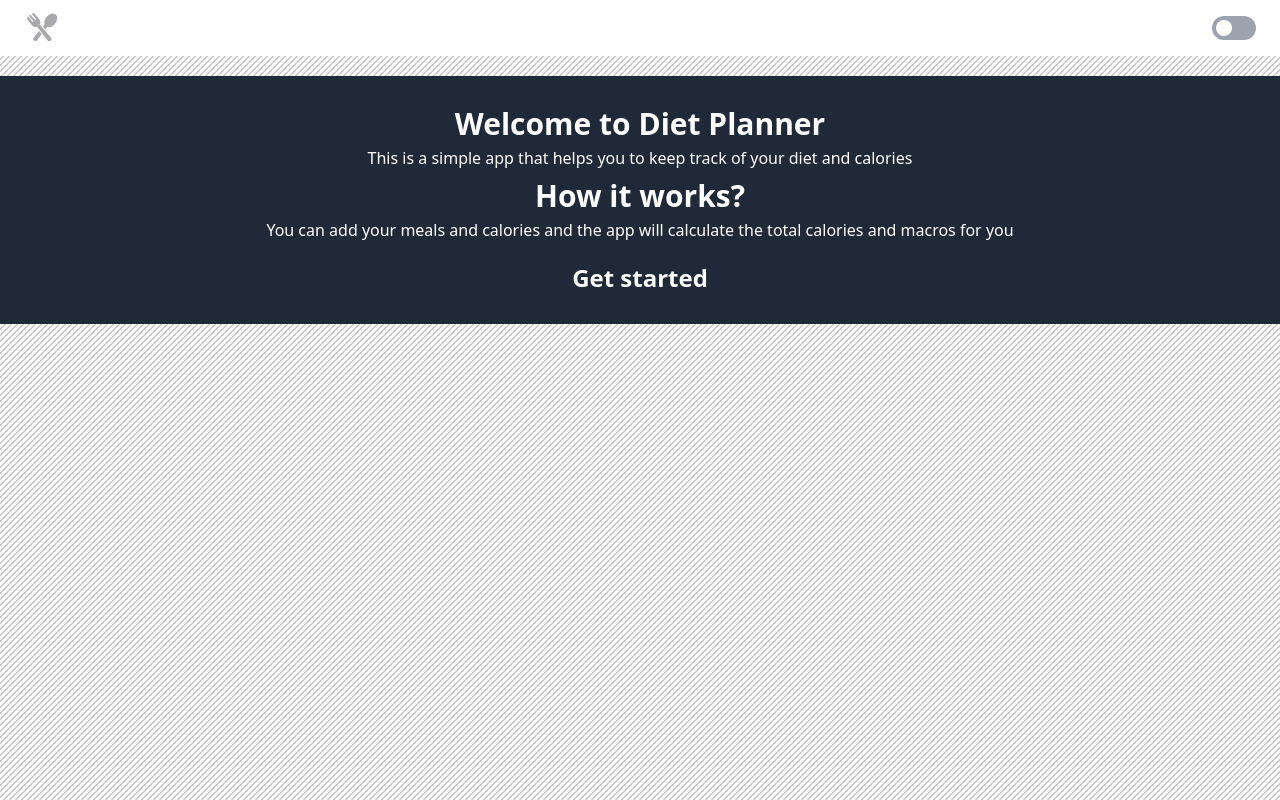
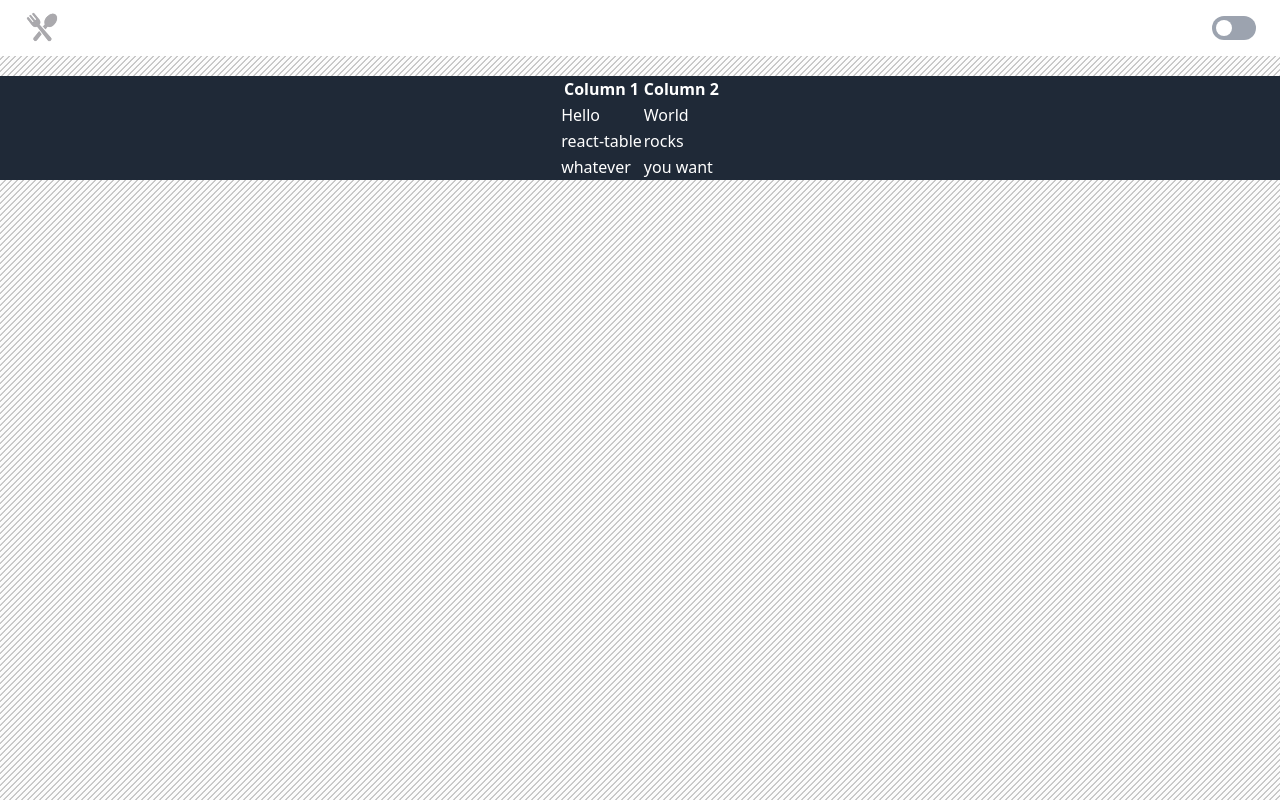
Before and after one commit to glauberperez/diet-planner, a React (Vite) app: page / in a window 1280 px wide. Built offline with nearby package versions, Linux system fonts and the light colour scheme; no server answers.

Commit message:
react-table implement

```diff
--- a/package.json
+++ b/package.json
@@ -11,9 +11,12 @@
   },
   "dependencies": {
     "@headlessui/react": "^1.7.17",
+    "@heroicons/react": "^2.1.1",
+    "heroicons": "^2.1.1",
     "react": "^18.2.0",
     "react-dom": "^18.2.0",
-    "react-router-dom": "^6.21.1"
+    "react-router-dom": "^6.21.1",
+    "react-table": "^7.8.0"
   },
   "devDependencies": {
     "@types/react": "^18.2.43",
--- a/src/components/Navbar.tsx
+++ b/src/components/Navbar.tsx
@@ -1,11 +1,23 @@
-import { useState } from 'react'
+import { useState, useEffect } from 'react'
 import { Switch } from '@headlessui/react'
 
 const Navbar = () => {
 
   const [darkmode, setDarkmode] = useState(false) // need to make dark mode works, that's just a base for it
 
-    return(
+  useEffect(() => {
+    if (darkmode) {
+      document.documentElement.classList.add('dark')
+    } else {
+      document.documentElement.classList.remove('dark')
+    }
+    console.log("dark mode changed: " + darkmode)
+  }
+  , [darkmode])
+
+
+    return (
+
         <header>
         <nav className="bg-white border-gray-200 px-4 lg:px-6 py-2.5 dark:bg-gray-800">
             <div className="flex flex-wrap justify-between items-center mx-auto max-w-screen-xl">
@@ -33,6 +45,7 @@
                   />
                 </Switch>
 
+
                 </div>
             </div>
         </nav>
--- a/src/main.tsx
+++ b/src/main.tsx
@@ -1,24 +1,38 @@
 import React from 'react'
 import ReactDOM from 'react-dom/client'
-import { createBrowserRouter, RouterProvider, BrowserRouter, Routes , Route} from "react-router-dom";
+import { createBrowserRouter, RouterProvider, } from "react-router-dom";
+
+import Navbar from './components/Navbar.tsx'
 
 import Welcome from './pages/Welcome.tsx'
-import Navbar from './components/Navbar.tsx'
+import Main from './pages/Main.tsx'
 
 import './index.css'
-
-
 
 const router = createBrowserRouter([
   {
     path: "/",
-    element: <Welcome/>,
+    element: (
+      <>
+        <Navbar />
+        <Main />
+      </>
+    ),
+  },
+  {
+    path: "/welcome",
+    element: (
+      <>
+        <Navbar />
+        <Welcome />
+      </>
+    ),
   },
 ]);
 
 ReactDOM.createRoot(document.getElementById('root')!).render(
   <React.StrictMode>
-
-    <RouterProvider router={router} />
-  </React.StrictMode>,
+    <RouterProvider router={router}>
+    </RouterProvider>
+  </React.StrictMode>
 )
--- /dev/null
+++ b/src/pages/Main.tsx
@@ -0,0 +1,95 @@
+import React, { useMemo } from 'react'
+import { useTable } from 'react-table'
+
+
+
+const Main = () => {
+
+    fetch("https://run.mocky.io/v3/1b883419-eb52-43a1-8ca4-9fb98a955c22")
+    .then(response => response.json())
+    .then(data => console.log(data))
+
+
+    const data = React.useMemo(
+        () => [
+          {
+            col1: 'Hello',
+            col2: 'World',
+          },
+          {
+            col1: 'react-table',
+            col2: 'rocks',
+          },
+          {
+            col1: 'whatever',
+            col2: 'you want',
+          },
+        ],
+        []
+      )
+
+      const columns = React.useMemo(
+        () => [
+          {
+            Header: 'Column 1',
+            accessor: 'col1', // accessor is the "key" in the data
+          },
+          {
+            Header: 'Column 2',
+            accessor: 'col2',
+          },
+        ],
+        []
+      )
+
+      const {
+        getTableProps,
+        getTableBodyProps,
+        headerGroups,
+        rows,
+        prepareRow,
+      } = useTable({ columns, data })
+
+
+    return (
+        <>
+
+        <main className="py-5">
+
+        <div className="flex flex-wrap justify-center items-center mx-auto max-w-screen-xl backdrop-blur-3xl bg-gray-800">
+
+        <table {...getTableProps()}>
+          <thead>
+            {headerGroups.map(headerGroup => (
+              <tr {...headerGroup.getHeaderGroupProps()}>
+                {headerGroup.headers.map(column => (
+                  <th {...column.getHeaderProps()}>{column.render('Header')}</th>
+                ))}
+              </tr>
+            ))}
+          </thead>
+          <tbody {...getTableBodyProps()}>
+            {rows.map(row => {
+              prepareRow(row)
+              return (
+                <tr {...row.getRowProps()}>
+                  {row.cells.map(cell => {
+                    return <td {...cell.getCellProps()}>{cell.render('Cell')}</td>
+                  })}
+                </tr>
+              )
+            })}
+          </tbody>
+        </table>
+
+        </div>
+
+        </main>
+
+        </>
+
+
+    )
+}
+
+export default Main
--- a/src/pages/Welcome.tsx
+++ b/src/pages/Welcome.tsx
@@ -1,15 +1,9 @@
-import { useState } from 'react'
-import { Switch, Tab } from '@headlessui/react'
-
-import Navbar from '../components/Navbar'
 
 
 const Welcome = () => {
 
   return (
     <>
-
-    <Navbar/>
 
     <main className="py-5">
 
```
Also changed, not shown: 1 other file (tests, documents, lock files or other folders).
